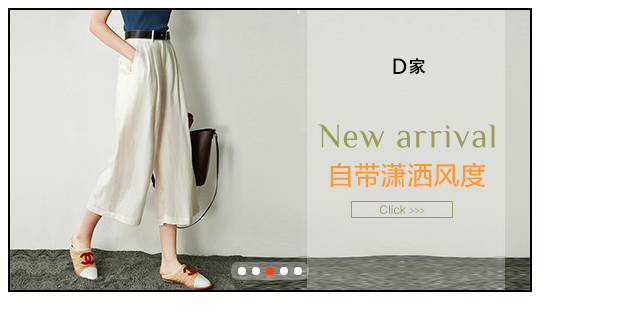
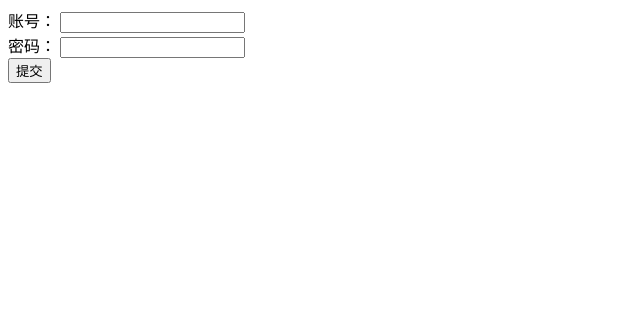
Before and after one commit to Liuxiang15/react-learn, a React (Create React App) app: page / in a window 1280 px wide. Shown: the top 330 px of the page, without its empty margins (0-640 px from the left). Built offline with nearby package versions, Linux system fonts and the light colour scheme.

Commit message:
context上下文实现表单demo

```diff
--- a/src/App.js
+++ b/src/App.js
@@ -1,5 +1,5 @@
 import React from 'react'
-import Test from "./components/common/Banner/Test"
+import Test from "./components/common/Form/Test"
 
 export default function App() {
     return (
--- /dev/null
+++ b/src/components/common/Form/FormButton.js
@@ -0,0 +1,18 @@
+import React from 'react'
+import { Consumer } from "./formContext"
+export default function FormButton(props) {
+    return (
+        <Consumer>
+            {ctx => {
+                return (
+                    <button onClick={() => {
+                        ctx.submit();
+                    }}>
+                        {props.children}
+                    </button>
+                );
+            }}
+        </Consumer>
+
+    )
+}
--- /dev/null
+++ b/src/components/common/Form/FormInput.js
@@ -0,0 +1,29 @@
+import React, { Component } from 'react'
+import PropTypes from "prop-types"
+import ctx from "./formContext"
+
+//一定处于上下文中
+export default class FormInput extends Component {
+
+    static contextType = ctx;
+
+    static defaultProps = {
+        type: "text"
+    }
+
+    static propTypes = {
+        name: PropTypes.string.isRequired, //文本框的名称
+        type: PropTypes.string.isRequired //文本框的类型
+    }
+
+    render() {
+        return (
+            <input
+                value={this.context.formData[this.props.name] || ""}
+                onChange={e => {
+                    this.context.changeFormData(this.props.name, e.target.value)
+                }}
+                type={this.props.type} />
+        )
+    }
+}
--- /dev/null
+++ b/src/components/common/Form/Test.js
@@ -0,0 +1,24 @@
+import React, { Component } from 'react'
+import Form from "./index"
+
+export default class Test extends Component {
+    render() {
+        return (
+            <div>
+                <Form onSubmit={datas => {
+                    console.log(datas);
+                }}>
+                    <div>
+                        账号： <Form.Input name="loginId" />
+                    </div>
+                    <div>
+                        密码： <Form.Input name="loginPwd" type="password" />
+                    </div>
+                    <div>
+                        <Form.Button>提交</Form.Button>
+                    </div>
+                </Form>
+            </div>
+        )
+    }
+}
--- /dev/null
+++ b/src/components/common/Form/formContext.js
@@ -0,0 +1,7 @@
+import React from "react"
+
+const ctx = React.createContext();
+
+export const { Provider, Consumer } = ctx
+
+export default ctx
--- /dev/null
+++ b/src/components/common/Form/index.js
@@ -0,0 +1,41 @@
+import React, { Component } from 'react'
+import { Provider } from "./formContext";
+import FormInput from "./FormInput"
+import PropTypes from "prop-types"
+import FormButton from "./FormButton"
+
+export default class Form extends Component {
+
+    state = {
+        formData: {}, //表单数据对象
+        //修改formData中的数据
+        changeFormData: (name, val) => {
+            this.setState({
+                formData: {
+                    ...this.state.formData,
+                    [name]: val
+                }
+            })
+        },
+        submit: () => {
+            this.props.onSubmit && this.props.onSubmit(this.state.formData)
+        }
+    }
+
+    static propTypes = {
+        onSubmit: PropTypes.func
+    }
+
+    render() {
+        return (
+            <div>
+                <Provider value={this.state}>
+                    {this.props.children}
+                </Provider>
+            </div>
+        )
+    }
+}
+
+Form.Input = FormInput
+Form.Button = FormButton
```
